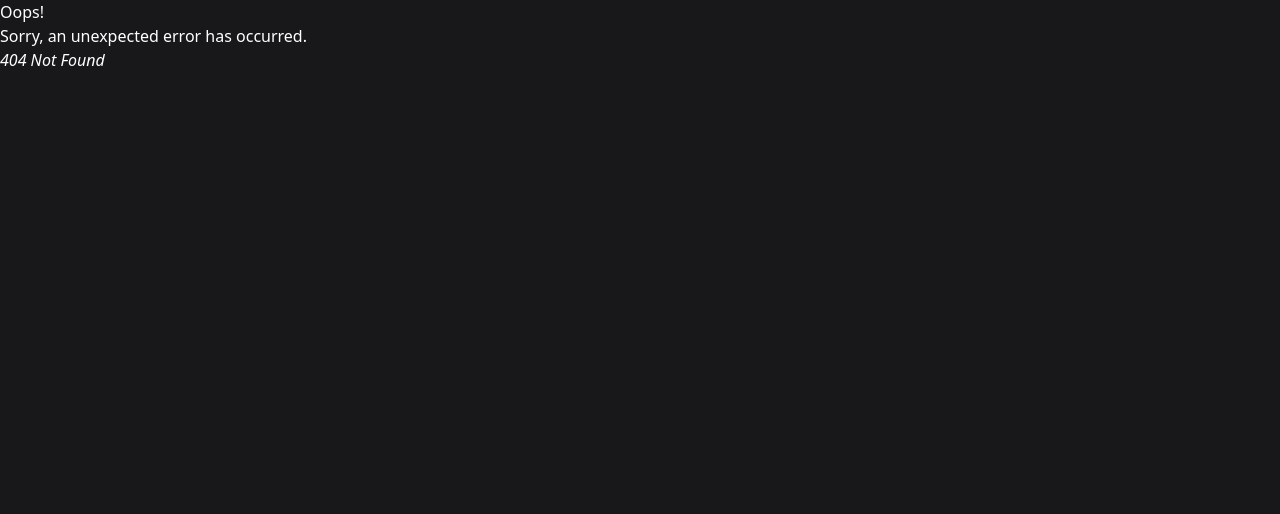
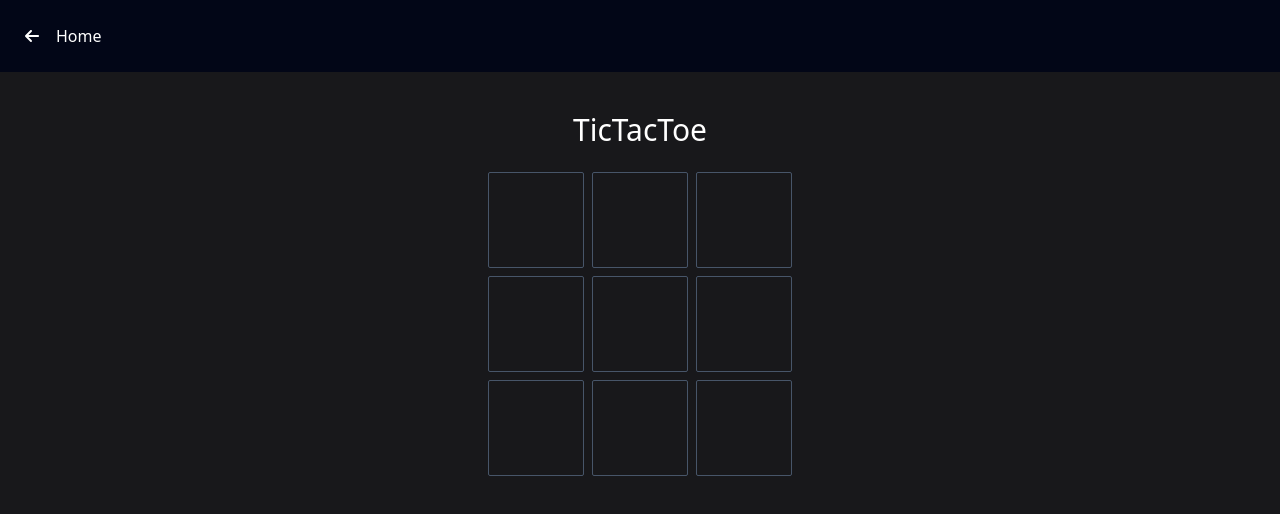
Before and after one commit to alexbgh1/multi-games, a React (Vite) app: page /multiple-games/tic-tac-toe in a window 1280 px wide. Before the commit this address had no page. Shown: the top 514 px of the page. Built offline with nearby package versions, Linux system fonts and the light colour scheme.

Commit message:
GameTicTacToe advances in types & logic

```diff
--- a/public/data/games.json
+++ b/public/data/games.json
@@ -1,7 +1,7 @@
 [
   {
     "nombre": "Juego-1",
-    "link": "/tic-tac",
+    "link": "/tic-tac-toe",
     "className": "bg-blue-700 lg:col-span-4 col-span-5 relative backdrop-blur-md border border-black/10 shadow-inner shadow-white/10 overflow-hidden"
   },
   {
--- /dev/null
+++ b/src/components/TicTacToe/Square.tsx
@@ -0,0 +1,22 @@
+import { Square } from "../../types/GameTicTacToe.type";
+
+const Square = ({
+  element,
+  idx,
+  handleClick,
+}: {
+  element: Square;
+  idx: number;
+  handleClick: (idx: number) => void;
+}) => {
+  return (
+    <button
+      onClick={() => handleClick(idx)}
+      className="w-24 h-24 text-3xl grid place-items-center rounded-sm border border-slate-600"
+    >
+      {element}
+    </button>
+  );
+};
+
+export default Square;
--- /dev/null
+++ b/src/constants/TicTacToe/turns.ts
@@ -0,0 +1,8 @@
+const X = "X" as const;
+const O = "O" as const;
+
+const TURNS = {
+  X: X,
+  O: O,
+};
+export { TURNS };
--- /dev/null
+++ b/src/routes/TicTacToe/GameTicTacToe.tsx
@@ -0,0 +1,47 @@
+// React
+import { useState } from "react";
+// Components
+import Square from "../../components/TicTacToe/Square";
+// Constants
+import { TURNS } from "../../constants/TicTacToe/turns";
+// Types
+import { Board, Turn } from "../../types/GameTicTacToe.type";
+
+const initBoard = (): Board => Array(9).fill(null) as Board;
+
+const GameTicTacToe = () => {
+  const [board, setBoard] = useState<Board>(initBoard());
+  const [turn, setTurn] = useState<Turn>(TURNS.X);
+
+  const changeTurn = (turn: Turn) => {
+    console.log(turn);
+    return turn === TURNS.X ? TURNS.O : TURNS.X;
+  };
+
+  const handleClick = (idx: number) => {
+    const newBoard: Board = [...board];
+    if (newBoard[idx] !== null) return; // Cannnot replace an already used Square
+
+    // Replace Square & Change Turn
+    newBoard[idx] = turn;
+    const newTurn = changeTurn(turn);
+
+    // Set new values
+    setTurn(newTurn);
+    setBoard(newBoard);
+
+    // After all movements, we check if there is a win condition
+  };
+  return (
+    <main className="w-fit text-center my-10 mx-auto">
+      <h1 className="text-center text-3xl mb-6">TicTacToe</h1>
+      <section className="grid grid-cols-[repeat(3,1fr)] gap-2 justify-items-center">
+        {board.map((element, idx) => (
+          <Square key={idx} element={element} idx={idx} handleClick={handleClick} />
+        ))}
+      </section>
+    </main>
+  );
+};
+
+export default GameTicTacToe;
--- a/src/routes/home/NavOutlet.tsx
+++ b/src/routes/home/NavOutlet.tsx
@@ -16,7 +16,9 @@ const NavOutlet = () => {
           <span>Home</span>
         </Link>
       </nav>
-      <Outlet />
+      <>
+        <Outlet />
+      </>
     </>
   );
 };
--- a/src/routes/juego-1/GameTictac.tsx
+++ /dev/null
@@ -1,5 +0,0 @@
-const GameTictac = () => {
-  return <div>GameTictac 1</div>;
-};
-
-export default GameTictac;
--- /dev/null
+++ b/src/types/GameTicTacToe.type.ts
@@ -0,0 +1,7 @@
+import { TURNS } from "../constants/TicTacToe/turns";
+
+type Board = [Square, Square, Square, Square, Square, Square, Square, Square, Square];
+type Square = "X" | "O" | null;
+type Turn = typeof TURNS.X | typeof TURNS.O;
+
+export type { Board, Square, Turn };
--- a/src/types/Games.type.ts
+++ b/src/types/Games.type.ts
@@ -3,4 +3,5 @@ interface Game {
   className: string;
   link: string;
 }
+
 export type { Game };
```
Also changed, not shown: src/routes/router.tsx (+4 -4 lines).
